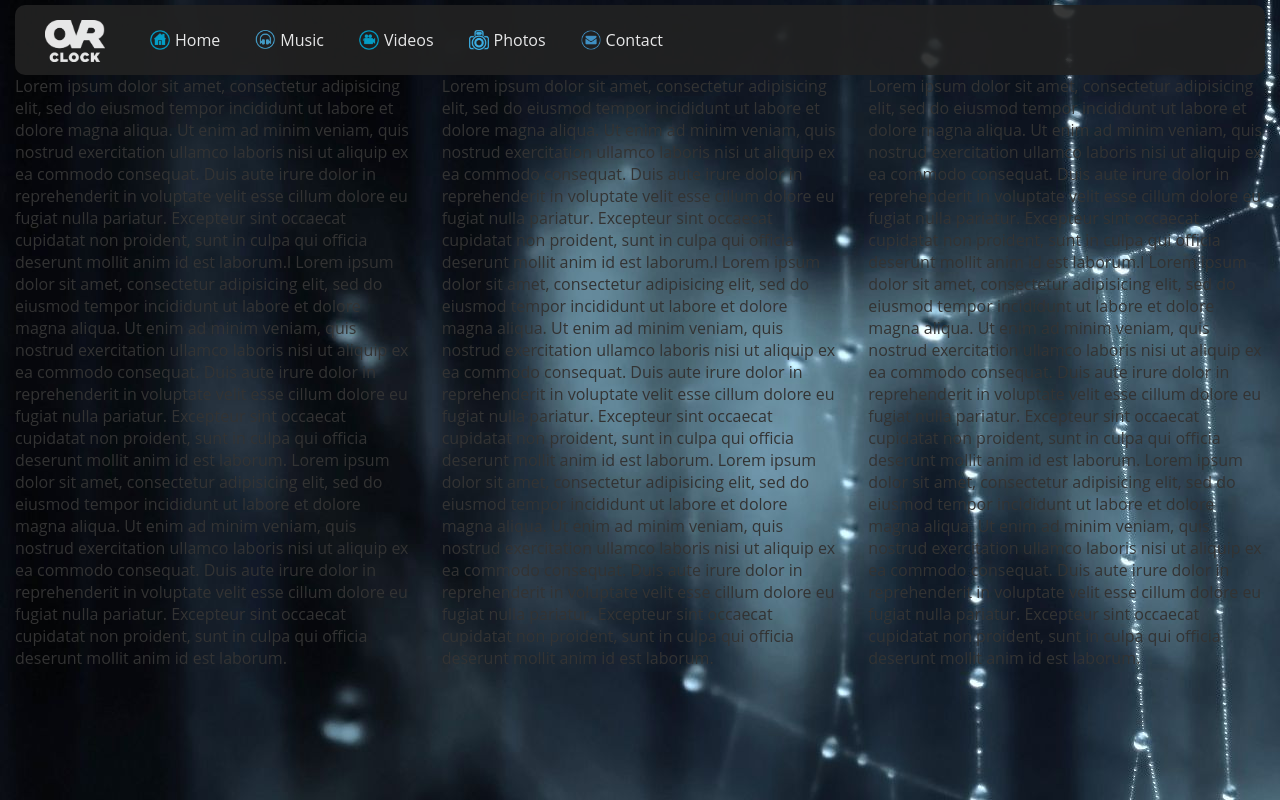
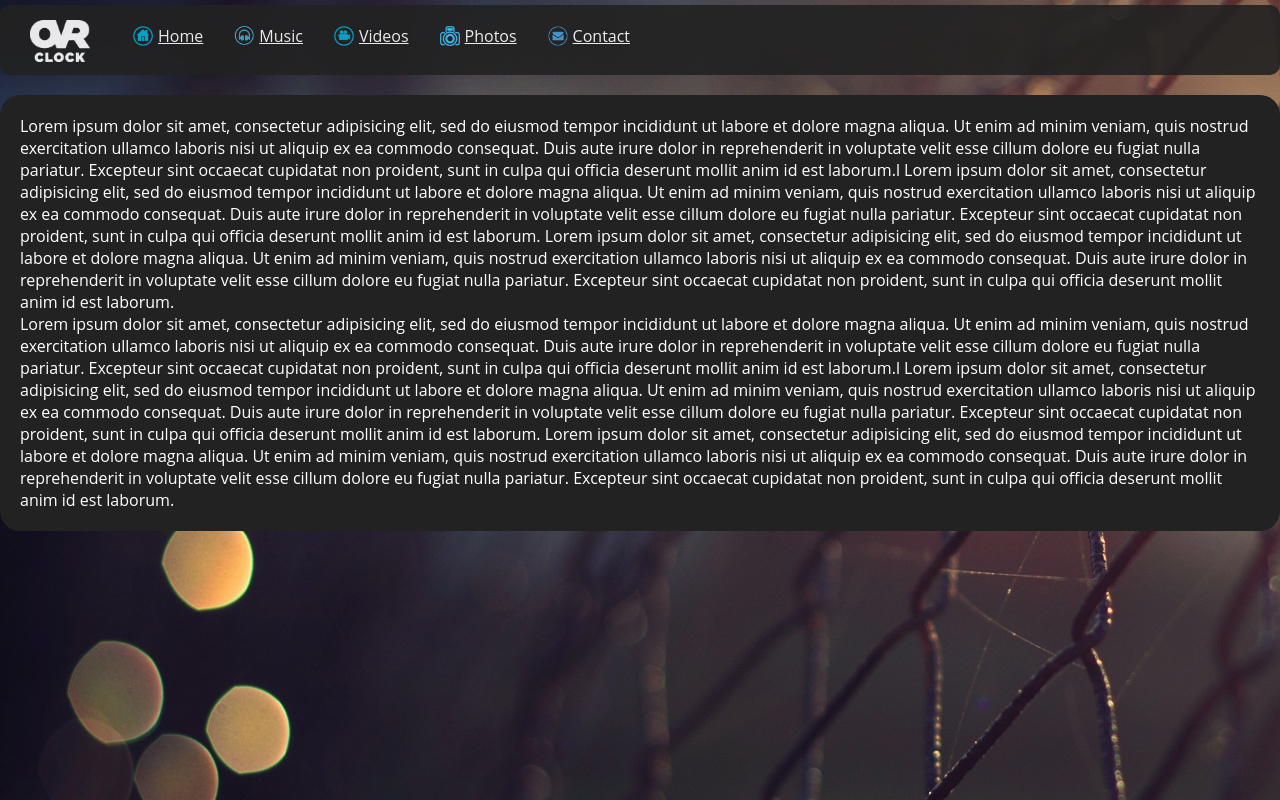
Before and after one commit to komlanvi/Ovrclock-Website, a PHP site: page /home.php in a window 1280 px wide. Run offline with PHP 8.4, Linux system fonts and the light colour scheme; some libraries are stand-ins or nearby versions.

Commit message:
navbar: text deco,color background

```diff
--- a/home.php
+++ b/home.php
@@ -1,14 +1,14 @@
 <!DOCTYPE html>
 <html>
 	<head>
-		<meta http-equiv="refresh" content="3">
+		<!--<meta http-equiv="refresh" content="3">-->
 		<meta charset="utf-8">
 		<meta http-equiv="X-UA-Compatible" content="IE=edge">
     	<meta name="viewport" content="width=device-width, initial-scale=1">
 
 		<title>Ovrclock Official Website</title>
 
-		<link href="vue/css/bootstrap.min.css" rel="stylesheet">
+		<!--<link href="vue/css/bootstrap.min.css" rel="stylesheet">-->
 		<link rel="stylesheet" href="vue/css/navbar.css">
 		<link rel="stylesheet" href="vue/css/global.css">
 
@@ -21,10 +21,14 @@
 				include("vue/navbar.php");
 			?>
 
-
+			<!--<iframe width="560" height="315" src="https://www.youtube.com/embed/dRc1S-EazfU" frameborder="0" allowfullscreen></iframe> -->
+				<div class = "content">
 
 					<div class="row">
-				<div class="col-md-4">
+						<div class="col-sm-4">
+
+						</div >
+						<div class="col-sm-4">
 							Lorem ipsum dolor sit amet, consectetur adipisicing elit, sed do eiusmod
 							tempor incididunt ut labore et dolore magna aliqua. Ut enim ad minim veniam,
 							quis nostrud exercitation ullamco laboris nisi ut aliquip ex ea commodo
@@ -44,27 +48,7 @@
 							cillum dolore eu fugiat nulla pariatur. Excepteur sint occaecat cupidatat non
 							proident, sunt in culpa qui officia deserunt mollit anim id est laborum.
 						</div >
-				<div class="col-md-4">
-					Lorem ipsum dolor sit amet, consectetur adipisicing elit, sed do eiusmod
-					tempor incididunt ut labore et dolore magna aliqua. Ut enim ad minim veniam,
-					quis nostrud exercitation ullamco laboris nisi ut aliquip ex ea commodo
-					consequat. Duis aute irure dolor in reprehenderit in voluptate velit esse
-					cillum dolore eu fugiat nulla pariatur. Excepteur sint occaecat cupidatat non
-					proident, sunt in culpa qui officia deserunt mollit anim id est laborum.l
-					Lorem ipsum dolor sit amet, consectetur adipisicing elit, sed do eiusmod
-					tempor incididunt ut labore et dolore magna aliqua. Ut enim ad minim veniam,
-					quis nostrud exercitation ullamco laboris nisi ut aliquip ex ea commodo
-					consequat. Duis aute irure dolor in reprehenderit in voluptate velit esse
-					cillum dolore eu fugiat nulla pariatur. Excepteur sint occaecat cupidatat non
-					proident, sunt in culpa qui officia deserunt mollit anim id est laborum.
-					Lorem ipsum dolor sit amet, consectetur adipisicing elit, sed do eiusmod
-					tempor incididunt ut labore et dolore magna aliqua. Ut enim ad minim veniam,
-					quis nostrud exercitation ullamco laboris nisi ut aliquip ex ea commodo
-					consequat. Duis aute irure dolor in reprehenderit in voluptate velit esse
-					cillum dolore eu fugiat nulla pariatur. Excepteur sint occaecat cupidatat non
-					proident, sunt in culpa qui officia deserunt mollit anim id est laborum.
-				</div >
-				<div class="col-md-4">
+						<div class="col-sm-4">
 							Lorem ipsum dolor sit amet, consectetur adipisicing elit, sed do eiusmod
 							tempor incididunt ut labore et dolore magna aliqua. Ut enim ad minim veniam,
 							quis nostrud exercitation ullamco laboris nisi ut aliquip ex ea commodo
@@ -86,6 +70,7 @@
 						</div >
 					</div>
 				</div>
+			</div>
 
 		<script src="https://ajax.googleapis.com/ajax/libs/jquery/1.11.3/jquery.min.js"></script>
     	<!-- Include all compiled plugins (below), or include individual files as needed -->
--- a/vue/css/global.css
+++ b/vue/css/global.css
@@ -2,18 +2,16 @@ body,html{
 	margin:0;
 	font: 1em "Open Sans" , sans-serif;
 	background-color:#397FDB ;
-	background-image: url(../img/spider.jpg) ;
+	background-image: url(../img/grill.jpg) ;
 	/*background-repeat: no-repeat;*/
 }
 
 .content{
-	margin: 30px;
-	padding: 30px;
+	margin-top: 20px;
+	padding: 20px;
 	color: #fff;
-	background-color: rgba(50, 50, 50, 0.5);
-	border: 1px solid #397FDB;
+	/*background-color: rgba(50, 50, 50, 0.5); */
+	background-color: #222;
+	border: 1px;
 	border-radius: 20px 20px;
-
-
-
 }
--- a/vue/css/navbar.css
+++ b/vue/css/navbar.css
@@ -41,19 +41,30 @@
 	float: left;
 }
 
+li{
+	margin: 10px;
+
+}
 
 .nav-item {
 	display: inline-block;
-	padding: 15px 20px;
-	height: 40px;
+	padding: 1px 8px;
+
 	line-height: 40px;
 	color: #fff;
-	text-decoration: none;
 
 }
 
 .nav-item:hover {
-	background-color: #444;
+
+	border: 5px inset white;
+	border-radius: 20px;
+
+}
+
+.nav-item a:hover{
+	text-decoration: none;
+	color: white;
 }
 
 .nav-content {
@@ -69,8 +80,11 @@
 	text-decoration: none;
 }
 
-.nav-content a:hover{
-	text-decoration: underline;
+a:hover{
+
+	text-decoration: none;
+	color: #fff;
+
 }
 
 .nav-sub{
@@ -90,9 +104,7 @@
 	padding: 5px 0;
 }
 
-.nav-item:focus {
-	background-color: #444;
-}
+
 
 .nav-item:focus ~ .nav-content{
 	max-height: 400px;
```
Lines whose indentation alone changed are shown as unchanged.
